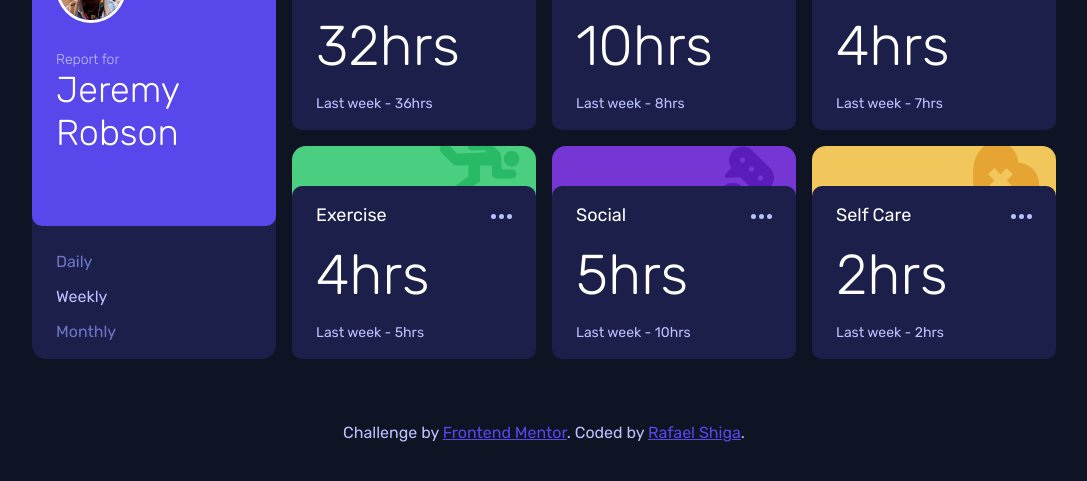
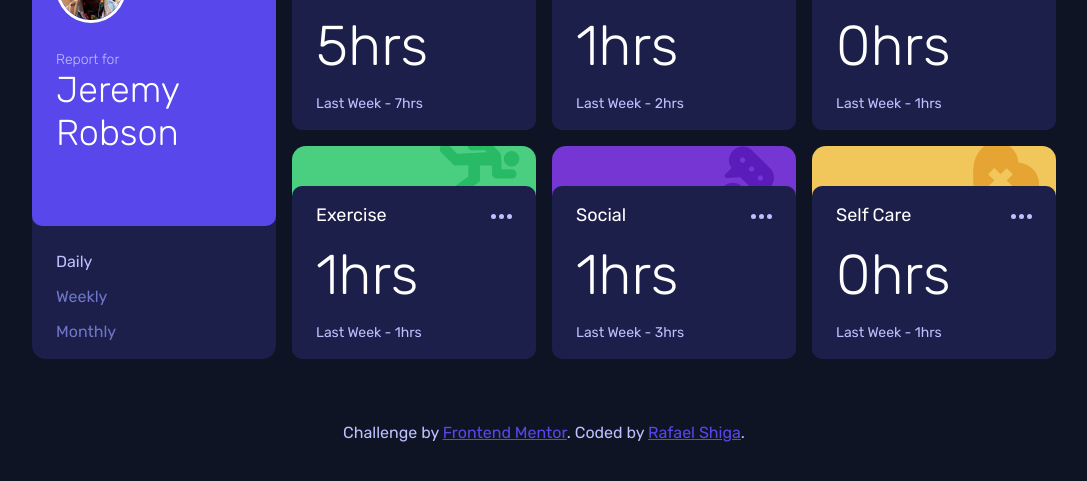
Before and after one commit to rafashiga/frontendmentor-time-tracking, a website: page index.html in a window 1280 px wide. Both pictures are taken after a click on the button "Daily". Shown: the part 221-702 px from the top of the page, without its empty margins (96-1183 px from the left). Drawn offline with nearby package versions, Linux system fonts and the light colour scheme; files that its build step writes are made by us from their sources.

Commit message:
feat: add daily, monthly and weekly data

```diff
--- a/index.html
+++ b/index.html
@@ -26,9 +26,10 @@
           </div>
         </div>
         <div class="card--profile__content">
-          <button type="button" class="card--profile__button">Daily</button>
-          <button type="button" class="card--profile__button card--profile__button--active">Weekly</button>
-          <button type="button" class="card--profile__button ">Monthly</button>
+          <button type="button" id="btn-daily" class="card--profile__button">Daily</button>
+          <button type="button" id="btn-weekly"
+            class="card--profile__button card--profile__button--active">Weekly</button>
+          <button type="button" id="btn-monthly" class="card--profile__button ">Monthly</button>
         </div>
       </div>
       <div class="card card--task card--work">
@@ -166,6 +167,7 @@
     </div>
   </main>
 
+  <script src="./js/main.js"></script>
 </body>
 
 </html>
--- /dev/null
+++ b/js/main.js
@@ -0,0 +1,44 @@
+const dailyBtn = document.getElementById("btn-daily");
+const weeklyBtn = document.getElementById("btn-weekly");
+const monthlyBtn = document.getElementById("btn-monthly");
+
+const hours = document.querySelectorAll(".card__time");
+const lastWeek = document.querySelectorAll(".card__description");
+
+const getData = async () => {
+  const res = await fetch("../data.json");
+  const data = await res.json();
+  return data;
+};
+
+const renderData = async (type) => {
+  const data = await getData();
+  data.forEach((item, index) => {
+    const { current, previous } = item.timeframes[type];
+    hours[index].textContent = `${current}hrs`;
+    lastWeek[index].textContent = `Last Week - ${previous}hrs`;
+  });
+};
+
+renderData("weekly");
+
+dailyBtn.addEventListener("click", (e) => {
+  dailyBtn.classList.add("card--profile__button--active");
+  weeklyBtn.classList.remove("card--profile__button--active");
+  monthlyBtn.classList.remove("card--profile__button--active");
+  renderData("daily");
+});
+
+weeklyBtn.addEventListener("click", (e) => {
+  dailyBtn.classList.remove("card--profile__button--active");
+  weeklyBtn.classList.add("card--profile__button--active");
+  monthlyBtn.classList.remove("card--profile__button--active");
+  renderData("weekly");
+});
+
+monthlyBtn.addEventListener("click", (e) => {
+  dailyBtn.classList.remove("card--profile__button--active");
+  weeklyBtn.classList.remove("card--profile__button--active");
+  monthlyBtn.classList.add("card--profile__button--active");
+  renderData("monthly");
+});
```
Also changed, not shown: 1 other file.
